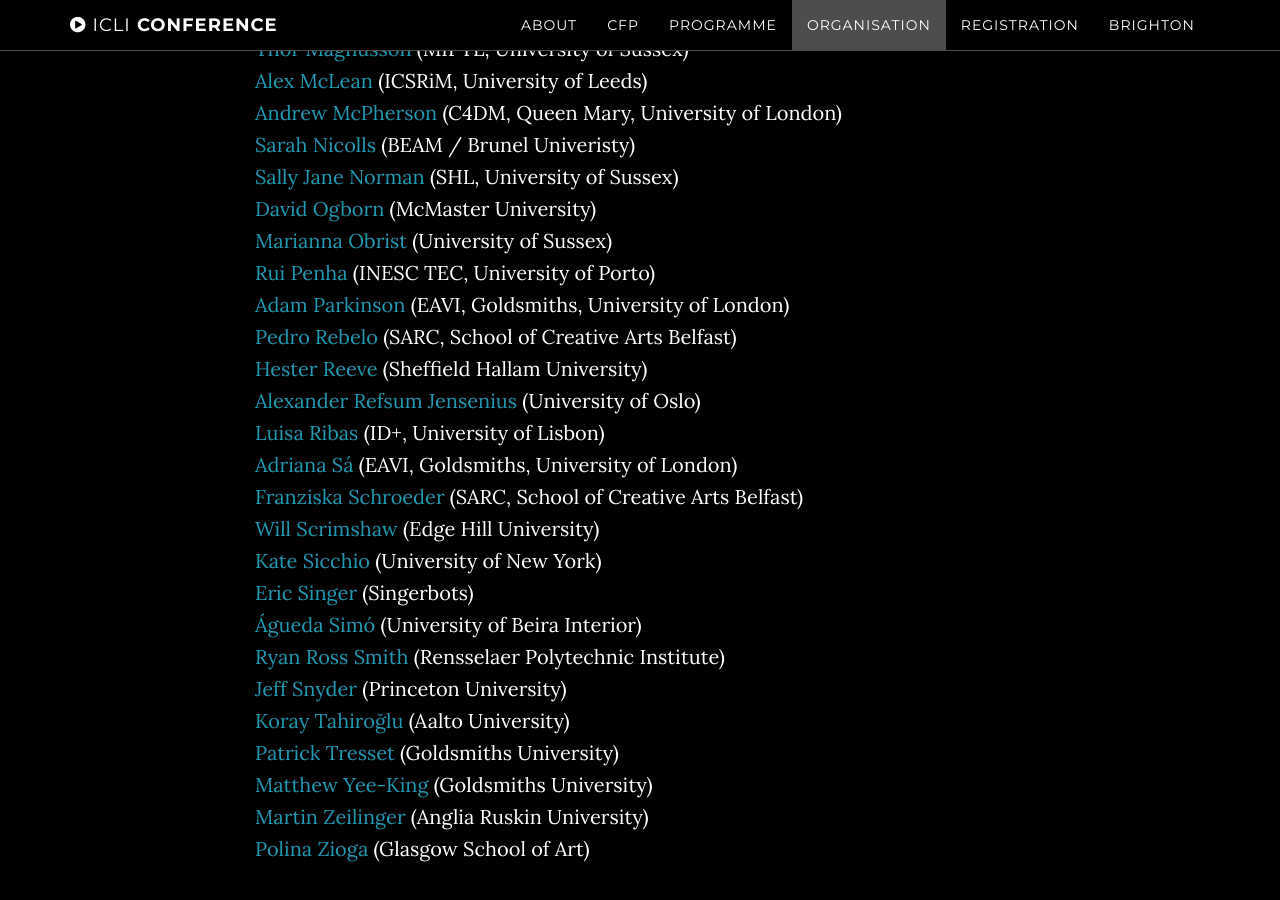
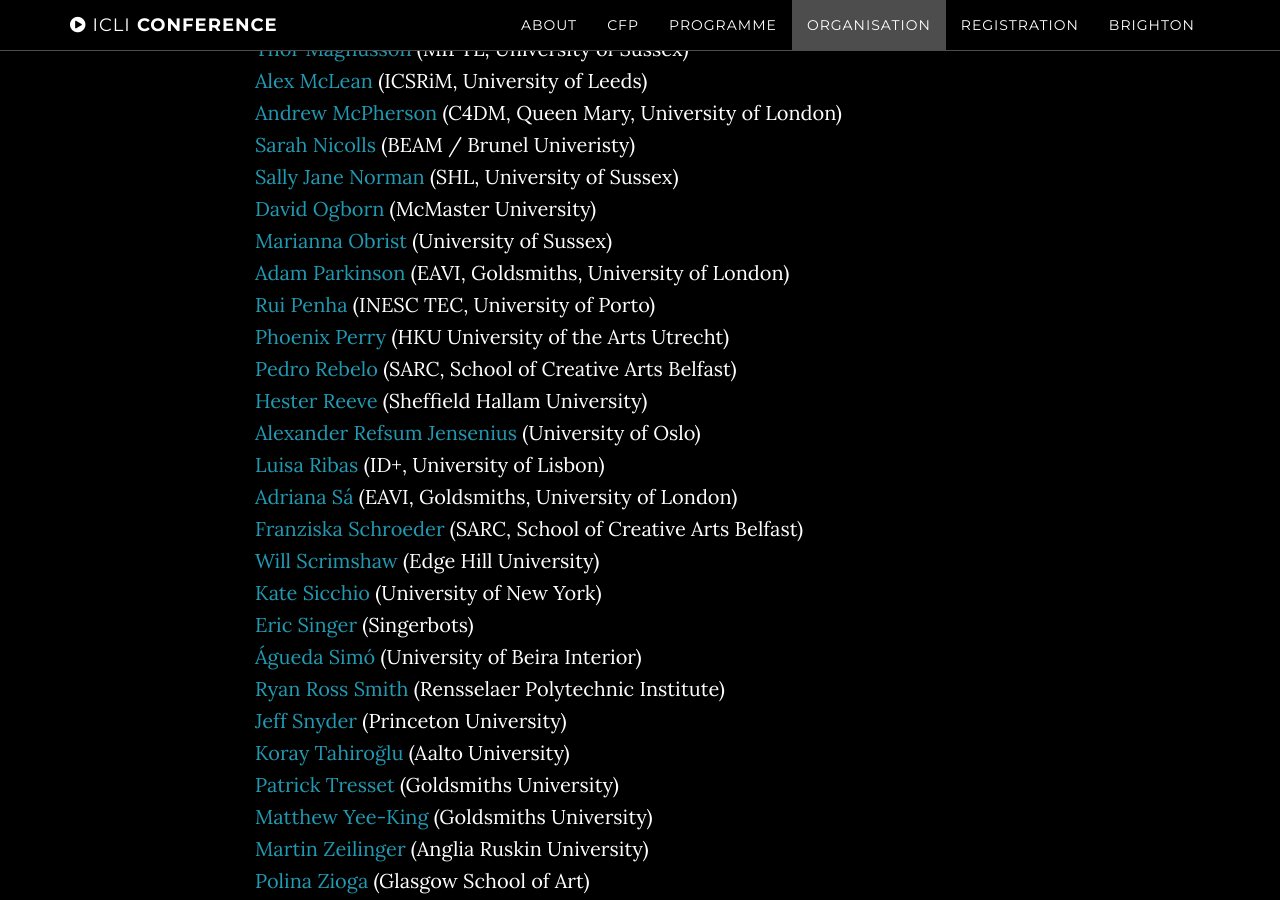
Before and after one commit to thormagnusson/liveinterfaces, a Jekyll site: the page built from index.html, in a window 1280 px wide and 900 px high, scrolled down 7792 px. Built offline with Jekyll 4.4.1, drawn with Linux system fonts in a browser that asks for light colours.

Commit message:
committee

```diff
--- a/_includes/organisation.html
+++ b/_includes/organisation.html
@@ -139,11 +139,14 @@
             <a href="http://obrist.info/wp/" target="_blank">
             Marianna Obrist</a> (University of Sussex)<br>
 
+            <a href="http://eavi.goldsmithsdigital.com/staff/dr-adam-parkinson/" target="_blank">
+            Adam Parkinson</a> (EAVI, Goldsmiths, University of London)<br>
+
             <a href="http://ruipenha.pt/" target="_blank">
             Rui Penha</a> (INESC TEC, University of Porto)<br>
 
-            <a href="http://eavi.goldsmithsdigital.com/staff/dr-adam-parkinson/" target="_blank">
-            Adam Parkinson</a> (EAVI, Goldsmiths, University of London)<br>
+            <a href="http://www.phoenixperry.com" target="_blank">
+            Phoenix Perry</a> (HKU University of the Arts Utrecht)<br>
 
             <a href="http://www.sarc.qub.ac.uk/sites/sarc/People/Staff/ProfessorPedroRebelo/" target="_blank">
             Pedro Rebelo</a> (SARC, School of Creative Arts Belfast)<br>
```
